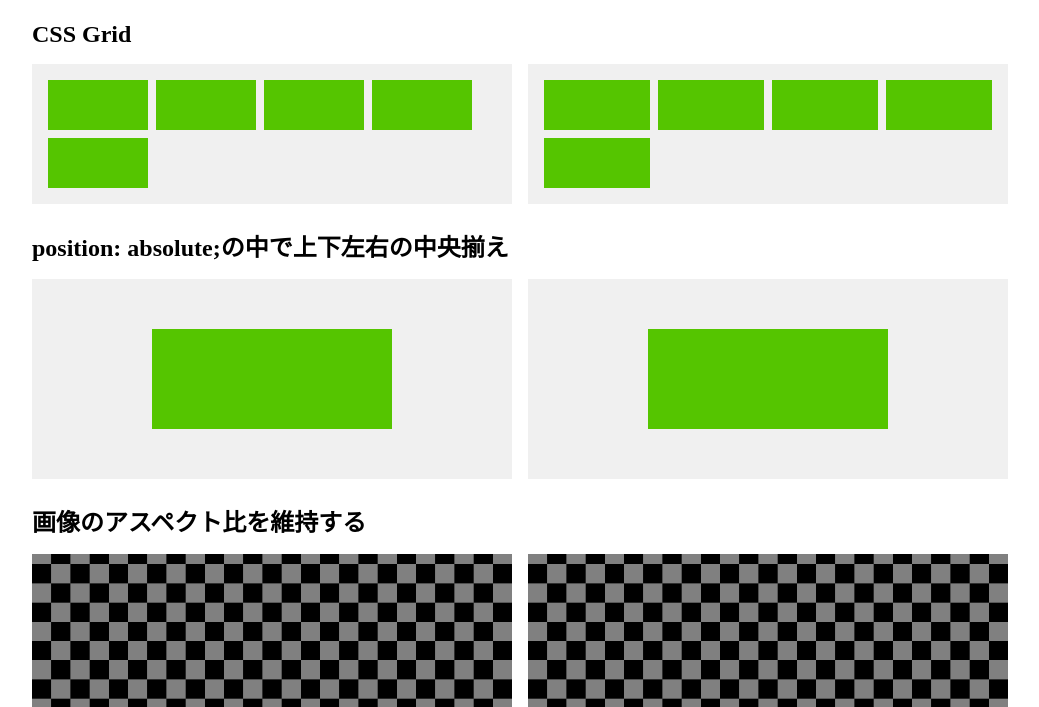
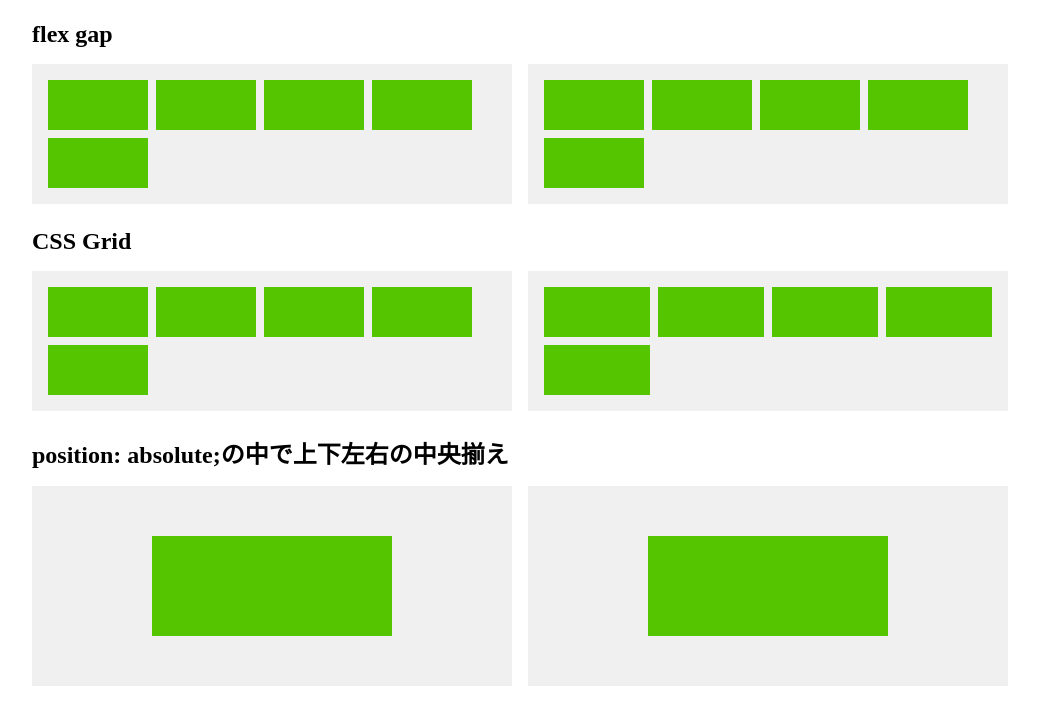
Before and after one commit to xrxoxcxox/20211105-css-nite, a plain HTML site: page index.html in a window 1280 px wide. Shown: the part 89-796 px from the top of the page, without its empty margins (120-1159 px from the left). Drawn offline with Linux system fonts and the light colour scheme.

Commit message:
Add flex-gap section

```diff
--- a/index.html
+++ b/index.html
@@ -9,6 +9,25 @@
 <body>
   <main class="container">
     <h1 class="title">そのCSS、新しい書き方がありますよ</h1>
+    <h2 class="heading">flex gap</h2>
+    <section class="before">
+      <div class="flex-gap -before">
+        <div class="flex-gap__content -before"></div>
+        <div class="flex-gap__content -before"></div>
+        <div class="flex-gap__content -before"></div>
+        <div class="flex-gap__content -before"></div>
+        <div class="flex-gap__content -before"></div>
+      </div>
+    </section>
+    <section class="after">
+      <div class="flex-gap -after">
+        <div class="flex-gap__content -after"></div>
+        <div class="flex-gap__content -after"></div>
+        <div class="flex-gap__content -after"></div>
+        <div class="flex-gap__content -after"></div>
+        <div class="flex-gap__content -after"></div>
+      </div>
+    </section>
     <h2 class="heading">CSS Grid</h2>
     <section class="before">
       <div class="css-grid -before">
--- a/style.css
+++ b/style.css
@@ -35,6 +35,32 @@ img {
 .after {
   grid-column: 2 / 3;
   margin-top: 16px;
+}
+
+.flex-gap {
+  background-color: #f0f0f0;
+  display: flex;
+  flex-wrap: wrap;
+}
+
+.flex-gap.-before {
+  padding: 16px 8px 8px 16px;
+}
+
+.flex-gap.-after {
+  gap: 8px;
+  padding: 16px;
+}
+
+.flex-gap__content {
+  background-color: #55c500;
+  height: 50px;
+  width: min(100px, 100%);
+}
+
+.flex-gap__content.-before {
+  margin-bottom: 8px;
+  margin-right: 8px;
 }
 
 .css-grid {
```
